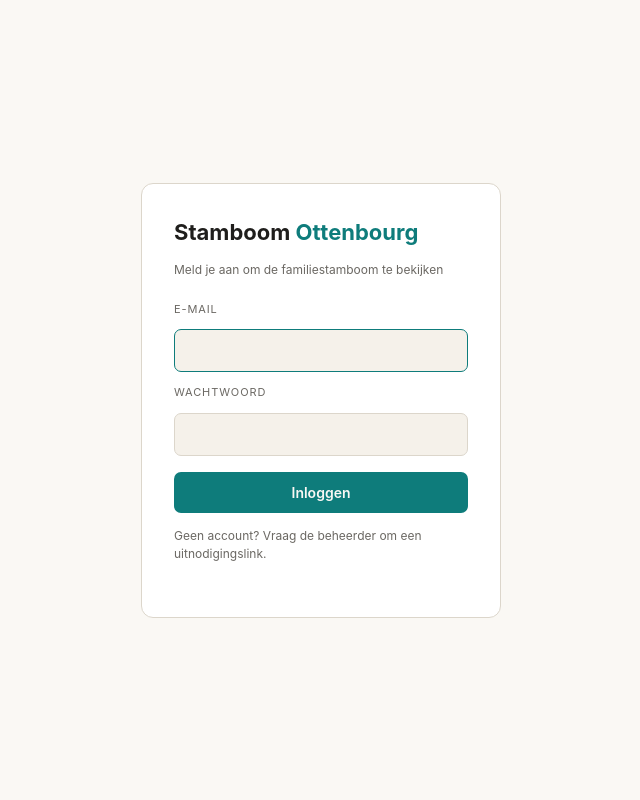
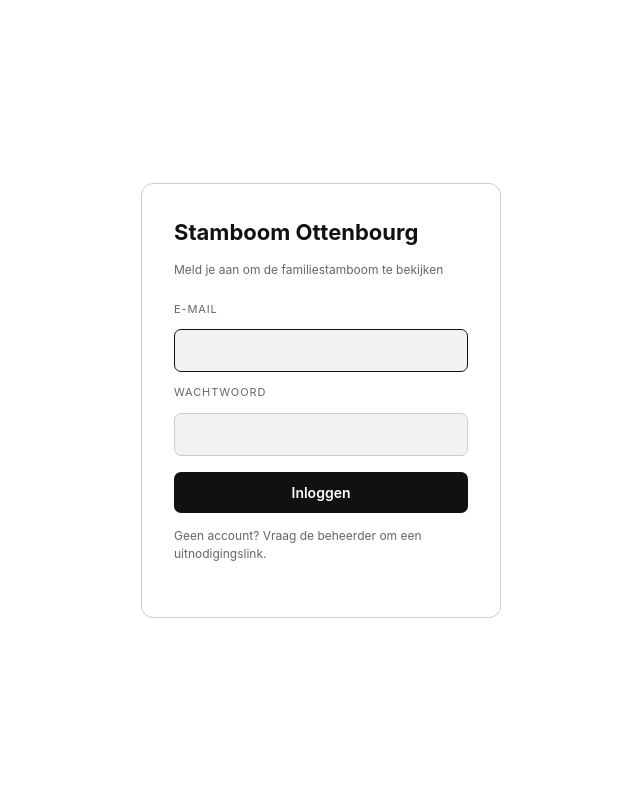
Before and after one commit to janottenbourg/genealogy-toolkit, a PHP site: page / in a window 1280 px wide. Shown: the whole page, without its empty margins (319-959 px from the left). Run offline with PHP 8.4, Linux system fonts and the light colour scheme.

Commit message:
style: monochrome palette (drop teal/red) + black underlined content links
Black & white everywhere per design feedback: neutral grays, black accent
for buttons/active-nav/focal, errors/danger signalled by weight+fill instead
of color. Content links black + underlined, underline removed on hover; nav,
cards and tabs stay un-underlined (chrome, not text links).

Co-Authored-By: Claude Opus 4.7 (1M context) <noreply@anthropic.com>

```diff
--- a/style.css
+++ b/style.css
@@ -1,12 +1,12 @@
 :root {
-  --bg: #faf8f4;          /* off-white, slight cream */
-  --panel: #ffffff;       /* pure white panels */
-  --panel2: #f5f1ea;      /* warm paper for inputs */
-  --border: #dcd6cb;      /* warm gray */
-  --text: #1f1e1c;        /* near-black */
-  --muted: #6b6863;       /* warm secondary gray */
-  --accent: #0e7c7b;      /* deep teal — links, focal */
-  --danger: #991b1b;      /* wine red */
+  --bg: #ffffff;          /* white */
+  --panel: #ffffff;       /* white panels (separated by borders) */
+  --panel2: #f2f2f2;      /* light gray — inputs, hover, subtle fills */
+  --border: #cccccc;      /* neutral hairline gray */
+  --text: #111111;        /* near-black */
+  --muted: #666666;       /* neutral mid-gray — secondary text */
+  --accent: #111111;      /* black — buttons, active states, focal highlight */
+  --danger: #111111;      /* black — strict monochrome (emphasis via weight/fill) */
   --card-w: 160px;
   --card-h: 88px;
 }
```
Also changed, not shown: other parts of style.css (+21 -18 lines).
